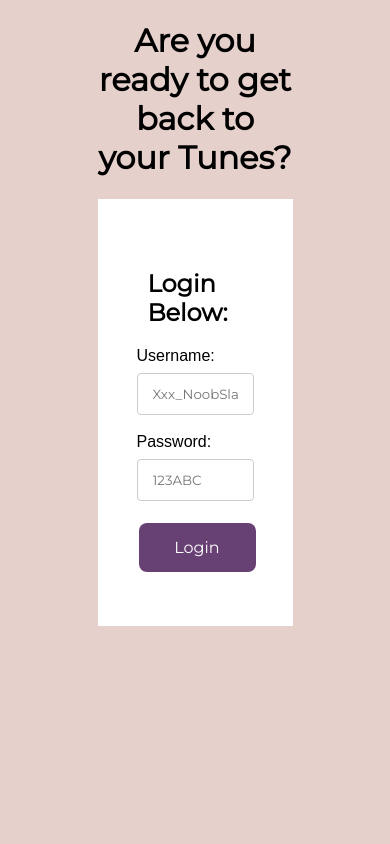
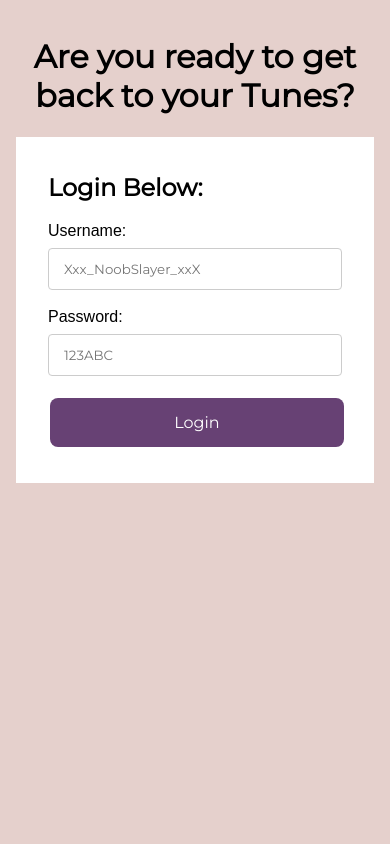
Before and after one commit to PenguinSnail/tunetube, a Flask app: page /login in a window 390 px wide. Run offline with Flask 3, Linux system fonts and the light colour scheme.

Commit message:
made ths login and sign-up page mobile friendly.

```diff
--- a/static/css/pages/login.css
+++ b/static/css/pages/login.css
@@ -3,6 +3,19 @@
 body {
     background-color: #e5d0cc;
     height: 100%;
+    width: 100%;
+    padding: 1rem;
+}
+
+main {
+    display:flex;
+    flex-direction: column;
+    align-items: center;
+}
+
+main > * {
+    max-width: 500px;
+    width: 100%;
 }
 
 .form-containter {
@@ -15,35 +28,21 @@ form div {
     padding-bottom: 10px;
     flex-direction: column;
 }
-form input {
-    width: 100%;
-}
 
 .title {
     display: flex;
+    max-width: fit-content;
     justify-content: center;
     font-family: 'Montserrat';
 }
 
-.center-div-box {
+.box {
     background-color: white;
-    padding: 50px;
-    width: 50%;
-    max-height: 100vh;
-    margin-left: 25%;
-    margin-right: 25%;
-    top: 20;
-    position: relative;
+    padding: 1rem 2rem 2rem;
 }
 
-.center-div-title {
-    text-align: center;
-    width: 50%;
-    max-height: 100vh;
-    margin-left: 25%;
-    margin-right: 25%;
-    top: 20;
-    position: relative;
+    .center-div-title {
+        text-align: center;
 }
 
 .form-align {
@@ -51,26 +50,18 @@ form input {
     justify-content: center;
 }
 
-input[type=text], select {
-    width: 30vw;
+form {
+    width: 100%;
+}
+
+input, select {
     padding: 12px 15px;
     font-family: 'Montserrat';
     margin: 8px 0;
-    display: inline-block;
     border: 1px solid #ccc;
     border-radius: 4px;
     box-sizing: border-box;
-}
-
-input[type=password], select {
-    width: 30vw;
-    padding: 12px 15px;
-    font-family: 'Montserrat';
-    margin: 8px 0;
-    display: inline-block;
-    border: 1px solid #ccc;
-    border-radius: 4px;
-    box-sizing: border-box;
+    width: 100%;
 }
 
 .button {
--- a/templates/pages/login.html
+++ b/templates/pages/login.html
@@ -5,11 +5,9 @@
 <link href='https://fonts.googleapis.com/css?family=Montserrat' rel='stylesheet'>
 {% endblock %}
 {% block body %}
-<div class="body">
     <div class="center-div-title">
         <h1 class="title">Are you ready to get back to your Tunes?</h1>
     </div>
-    <div class="center-div-box">
         <div class="box">
             <h2 class="title">Login Below:</h2>
             <div class="form-align">
@@ -25,7 +23,5 @@
                     <input type="submit" class="button button-submit" value="Login" required />
                 </form>
             </div>
-        </div>
     </div>
-</div>
 {% endblock %}
```
Also changed, not shown: static/css/pages/signup.css (+22 -32 lines).
